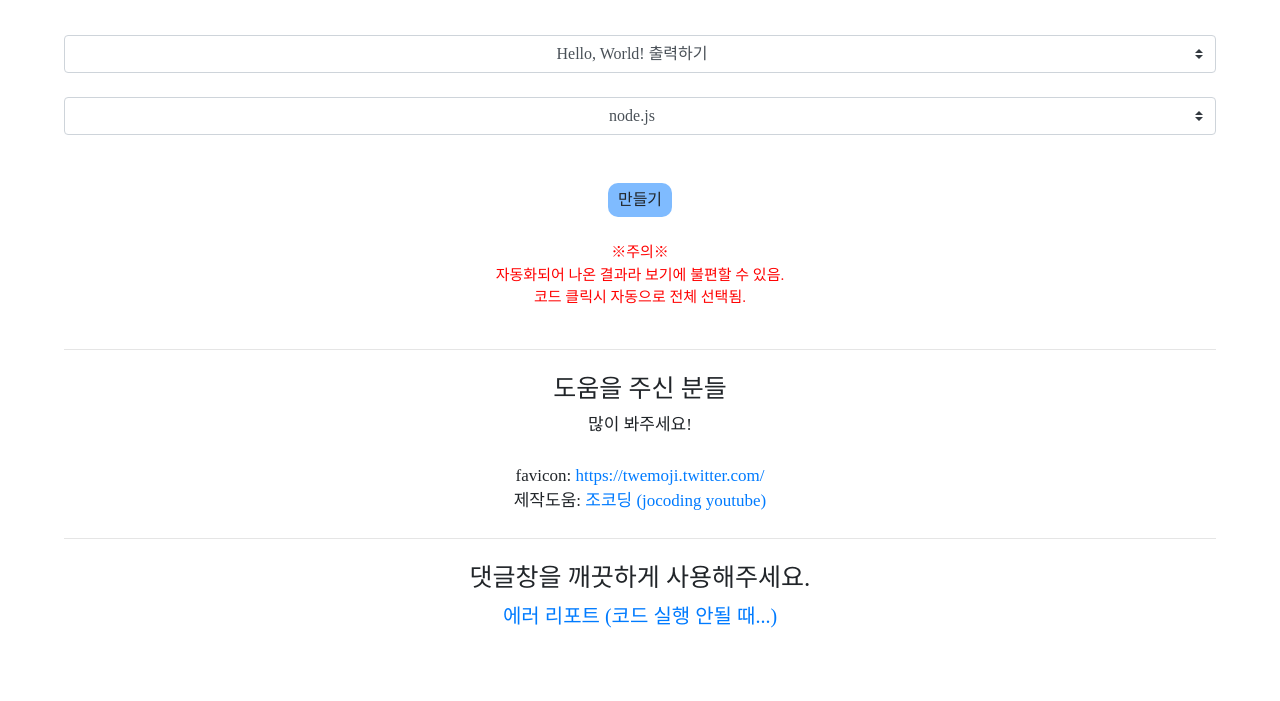
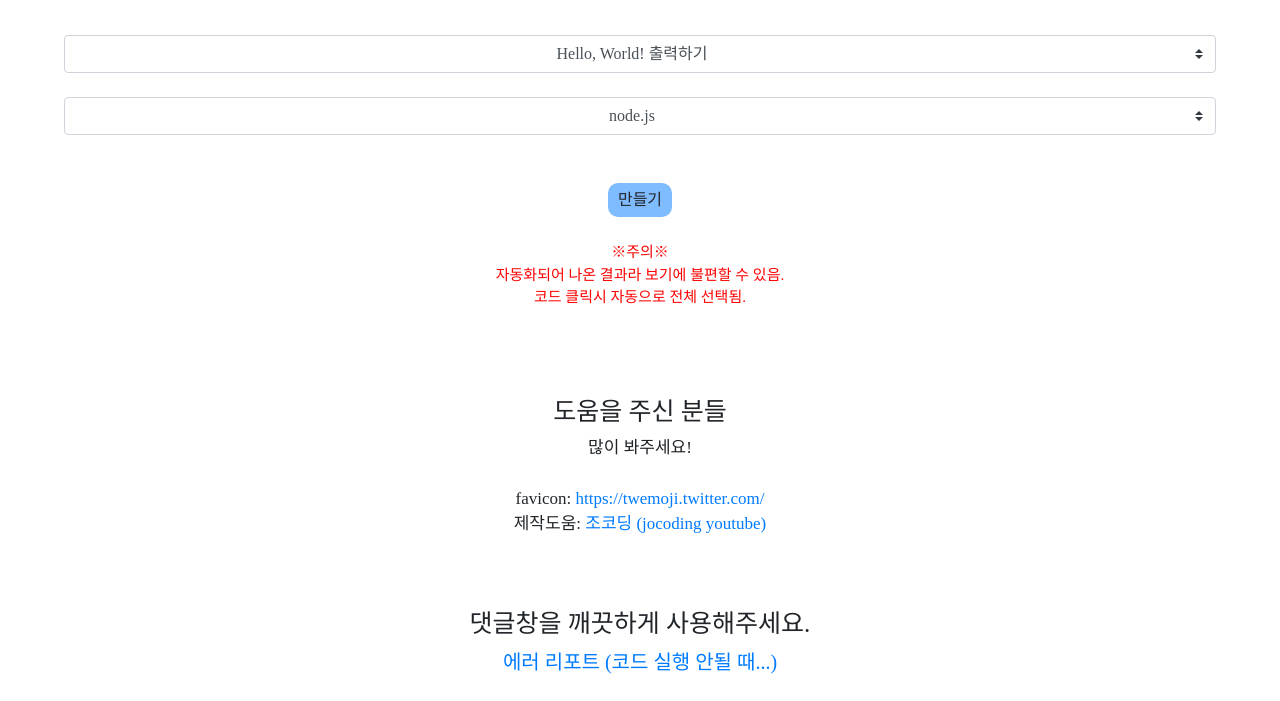
Before and after one commit to Mirine88/roomprogrammer, a plain HTML site: page index.html in a window 1280 px wide. Shown: the part 136-837 px from the top of the page. Before the commit the page ends 800 px from the top, so only its background shows below. Drawn offline with nearby package versions, Linux system fonts and the light colour scheme; a small style sheet from the web is missing; a web font is replaced by a local one.

Commit message:
delete hr

```diff
--- a/index.html
+++ b/index.html
@@ -89,7 +89,7 @@
       </div>
 
       <br />
-      <hr />
+      <br />
       <br />
 
       <div style="font-size: 17px">
@@ -109,7 +109,7 @@
       </div>
 
       <br />
-      <hr />
+      <br />
       <br />
 
       <div id="commet">
```
